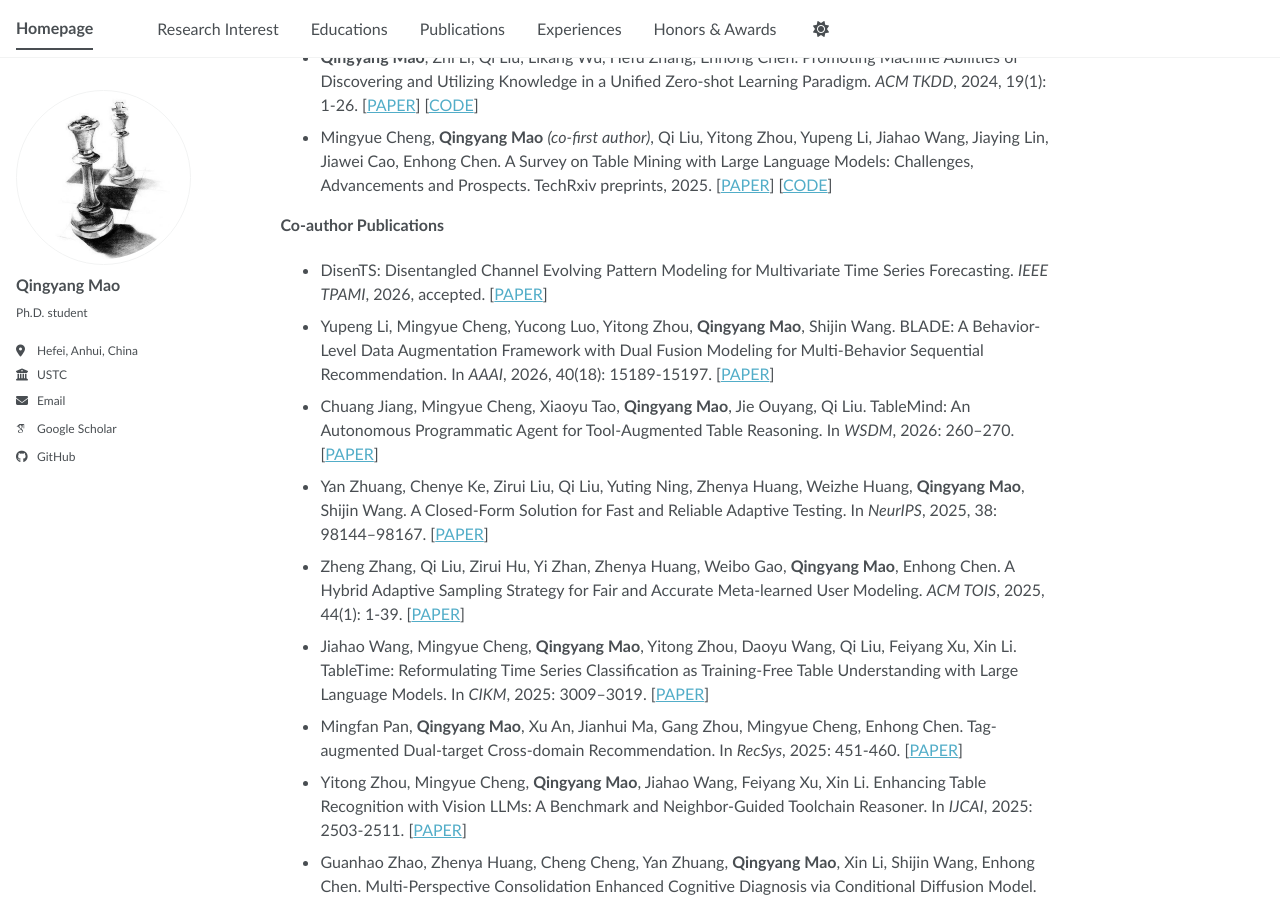
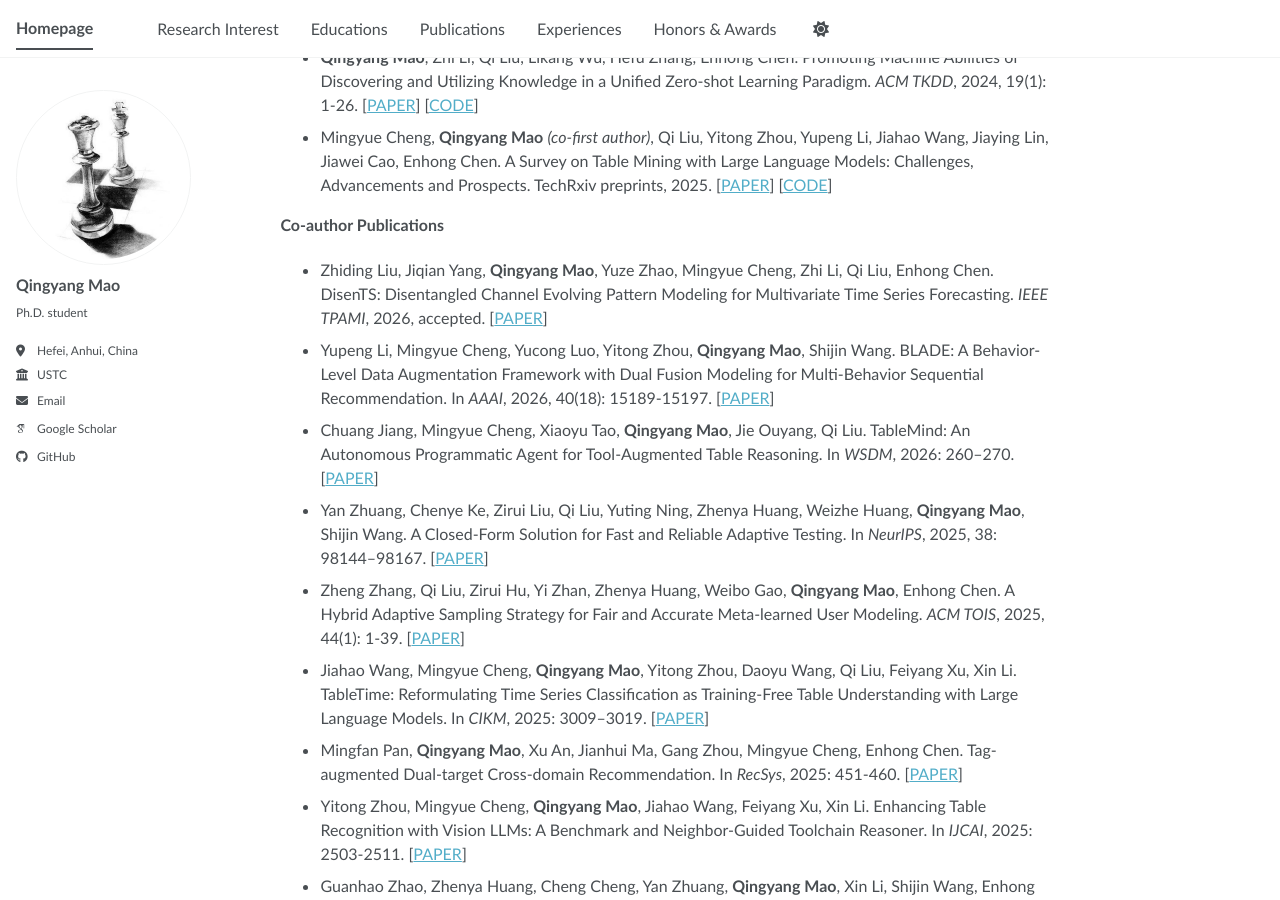
Before and after one commit to Double680/Double680.github.io, a Jekyll site: the page built from _pages/about.md, in a window 1280 px wide and 900 px high, scrolled down 850 px. Built offline with Jekyll 4.4.1, drawn with Linux system fonts in a browser that asks for light colours; some web fonts are replaced; a script bundle is joined from its source files by our own code; library files that are not in the unit come from our copies.

Commit message:
update info

```diff
--- a/_pages/about.md
+++ b/_pages/about.md
@@ -32,7 +32,7 @@ I am currently a Ph.D. student at the State Key Laboratory of Cognitive Intellig
 
 **Co-author Publications**
 
-- DisenTS: Disentangled Channel Evolving Pattern Modeling for Multivariate Time Series Forecasting. *IEEE TPAMI*, 2026, accepted. [[PAPER](https://arxiv.org/abs/2410.22981)]
+- Zhiding Liu, Jiqian Yang, **Qingyang Mao**, Yuze Zhao, Mingyue Cheng, Zhi Li, Qi Liu, Enhong Chen. DisenTS: Disentangled Channel Evolving Pattern Modeling for Multivariate Time Series Forecasting. *IEEE TPAMI*, 2026, accepted. [[PAPER](https://arxiv.org/abs/2410.22981)]
 - Yupeng Li, Mingyue Cheng, Yucong Luo, Yitong Zhou, **Qingyang Mao**, Shijin Wang. BLADE: A Behavior-Level Data Augmentation Framework with Dual Fusion Modeling for Multi-Behavior Sequential Recommendation. In *AAAI*, 2026, 40(18): 15189-15197. [[PAPER](https://ojs.aaai.org/index.php/AAAI/article/view/38543)]
 - Chuang Jiang, Mingyue Cheng, Xiaoyu Tao, **Qingyang Mao**, Jie Ouyang, Qi Liu. TableMind: An Autonomous Programmatic Agent for Tool-Augmented Table Reasoning. In *WSDM*, 2026: 260–270. [[PAPER](https://dl.acm.org/doi/abs/10.1145/3773966.3777932)]
 - Yan Zhuang, Chenye Ke, Zirui Liu, Qi Liu, Yuting Ning, Zhenya Huang, Weizhe Huang, **Qingyang Mao**, Shijin Wang. A Closed-Form Solution for Fast and Reliable Adaptive Testing. In *NeurIPS*, 2025, 38: 98144--98167. [[PAPER](https://proceedings.neurips.cc/paper_files/paper/2025/hash/8d186577ca4f2d8ae43f26ac679d50ff-Abstract-Conference.html)]
```
